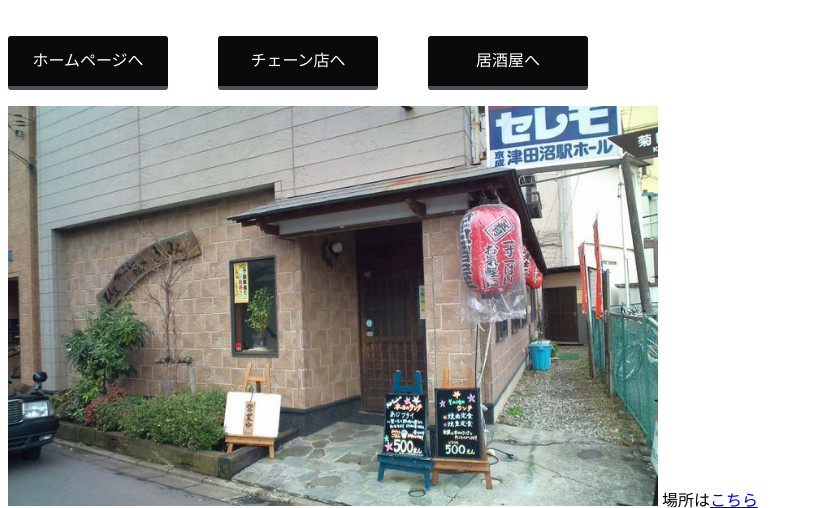
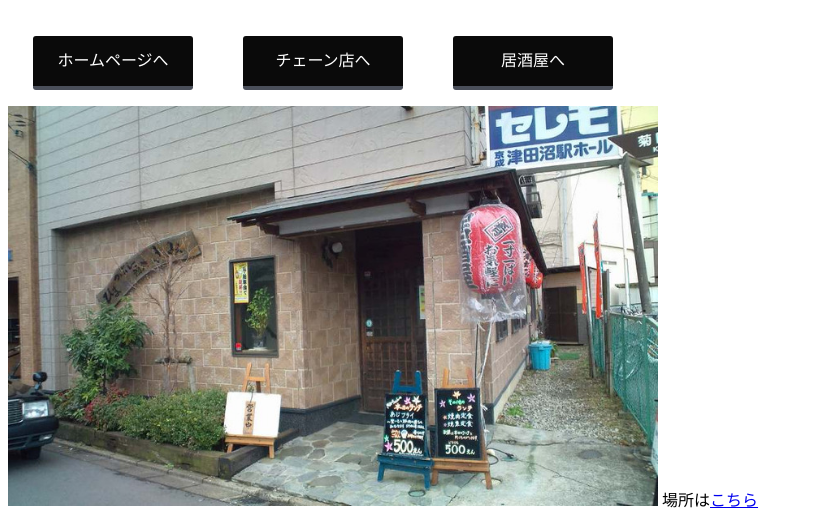
Before and after one commit to yabukilab/shimoda-b, a PHP site: the page made by htdocs/個人店.html in a window 1280 px wide. Shown: the part 80-588 px from the top of the page, without its empty margins (0-813 px from the left). Run offline with PHP 8.4, Linux system fonts and the light colour scheme.

Commit message:
Update 個人店test.css

```diff
--- a/htdocs/個人店test.css
+++ b/htdocs/個人店test.css
@@ -38,7 +38,8 @@ ul {
     color: #FFF;
     border-bottom: solid 4px #4a4f5a;
     border-radius: 3px;
-    margin-right: 50px;
+    margin-right: 25px;
+    margin-left: 25px;
     cursor: pointer;
     text-align: center;
     line-height: 30px;
```
